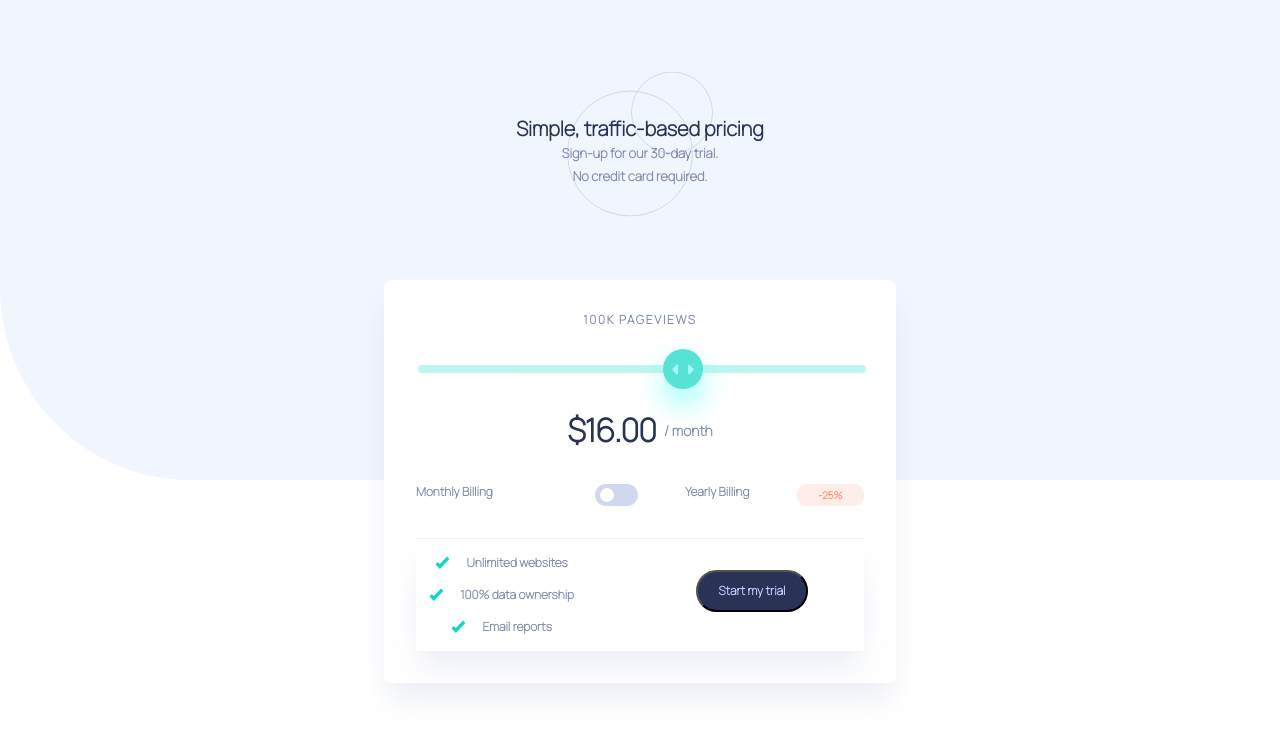
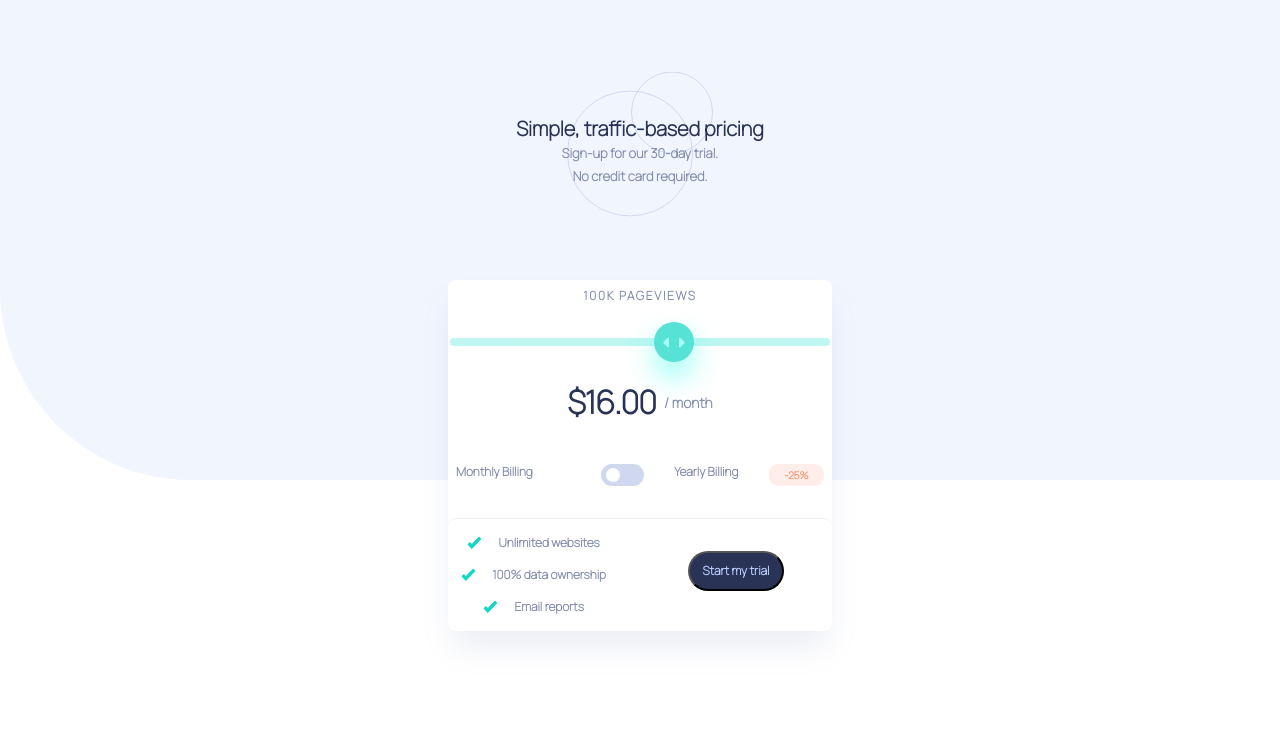
Before and after one commit to gio213/interactive-pricing-component, a plain HTML site: page index.html in a window 1280 px wide. Drawn offline with Linux system fonts and the light colour scheme.

Commit message:
test2 commit

```diff
--- a/style.css
+++ b/style.css
@@ -69,7 +69,7 @@ p {
   border-radius: 8px;
   position: absolute;
   top: 35%;
-  padding: 3%;
+
   gap: 2rem;
 }
 
@@ -92,9 +92,13 @@ p {
   gap: 2rem;
   justify-content: center;
   text-align: center;
+  padding: 0.5rem;
 }
 .test {
-  width: 100%;
+  display: flex;
+  justify-content: center;
+  align-items: center;
+  width: 95%;
 }
 
 .slider {
@@ -184,6 +188,7 @@ h2 {
   display: flex;
   justify-content: space-between;
   box-sizing: border-box;
+  padding: 0 0.5rem;
 }
 
 h4 {
@@ -283,6 +288,7 @@ input:checked + label:after {
   box-shadow: 0px 20px 30px -5px rgba(127, 137, 185, 0.152073);
   box-sizing: border-box;
   gap: 1rem;
+  border-radius: 8px;
   padding-bottom: 0.5rem;
 }
 
@@ -342,11 +348,10 @@ button {
 
 @media only screen and (min-width: 1024px) {
   .container {
-    width: 40%;
+    width: 30%;
     height: fit-content;
     overflow: hidden;
     box-sizing: border-box;
-    padding: 2rem 2rem;
     gap: 2rem;
   }
   .middleDiv {
@@ -388,4 +393,7 @@ button {
     display: flex;
     justify-content: center;
   }
+  .test {
+    width: 100%;
+  }
 }
```
